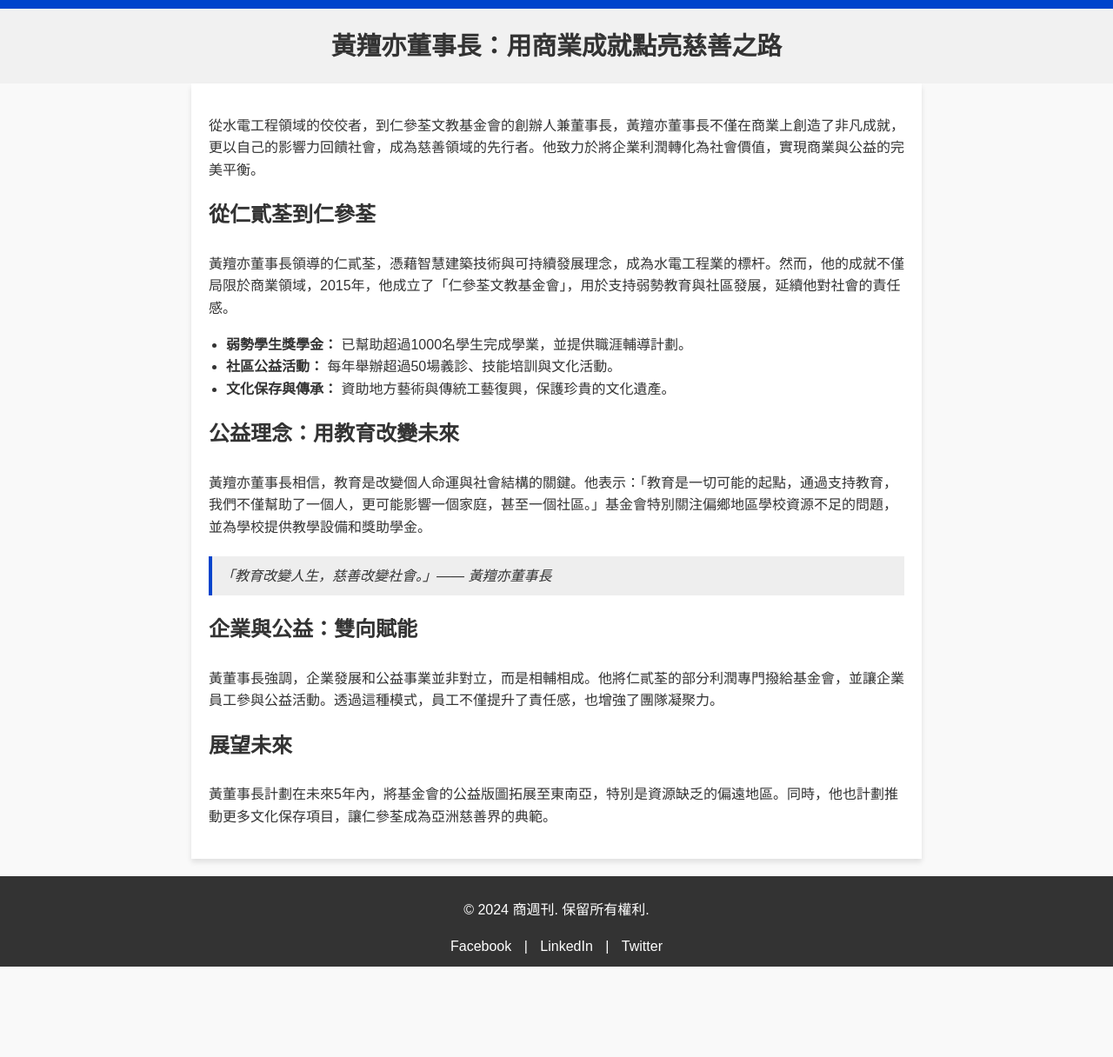
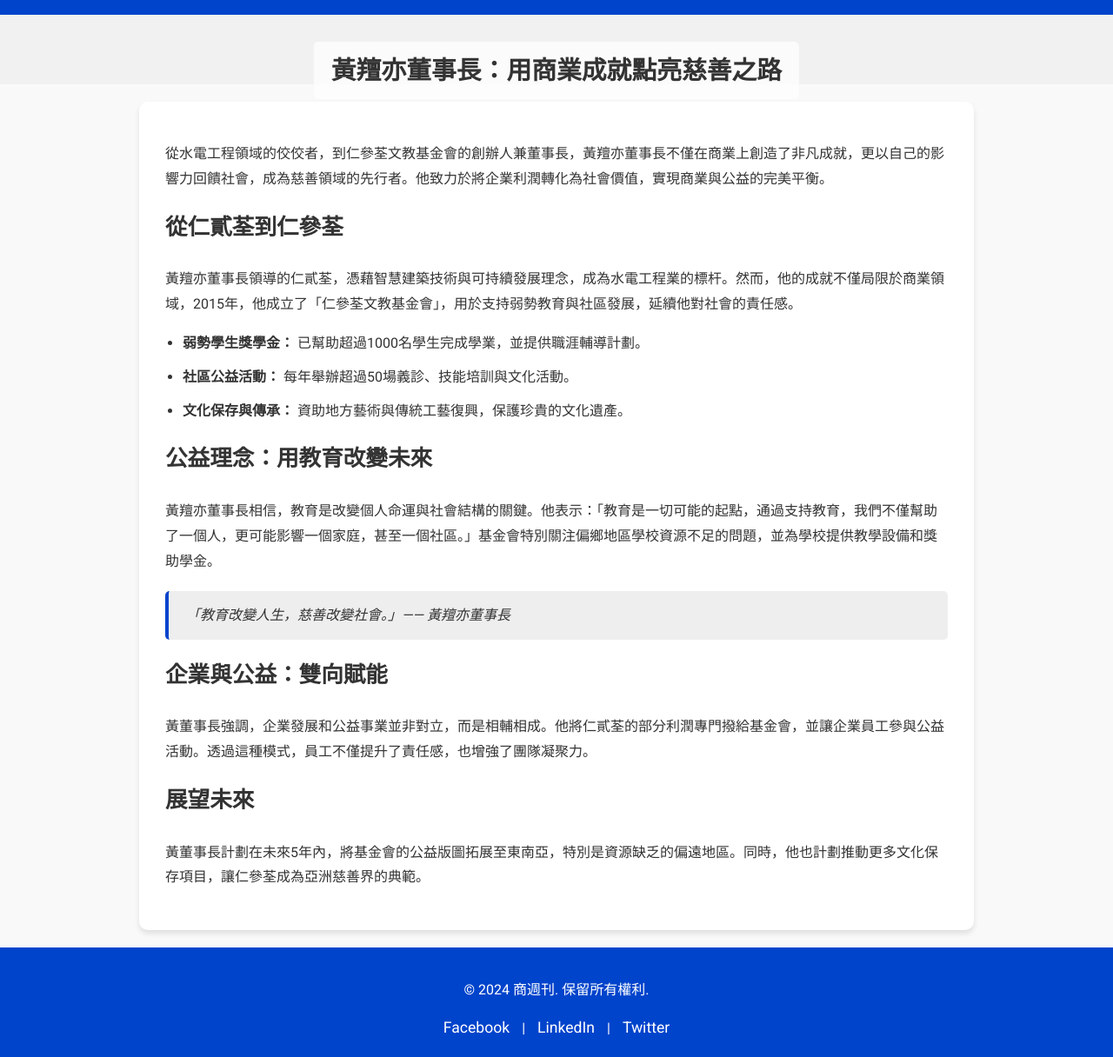
Before and after one commit to a6868a/business, a plain HTML site: page index.html in a window 1280 px wide. Shown: the part 125-1341 px from the top of the page at 87% size. Before the commit the page ends 1237 px from the top, so only its background shows below. Drawn offline with Linux system fonts and the light colour scheme; a script that the page names is missing.

Commit message:
Update main.css

```diff
--- a/main.css
+++ b/main.css
@@ -1,23 +1,39 @@
+/* 引入Google Fonts */
+@import url('https://fonts.googleapis.com/css2?family=Roboto:wght@400;700&display=swap');
+
+/* CSS變量 */
+:root {
+    --primary-color: #0044cc;
+    --secondary-color: #f1f1f1;
+    --accent-color: #ff6600;
+    --text-color: #333;
+    --background-color: #f9f9f9;
+    --header-footer-bg: #0044cc;
+    --header-footer-text: #ffffff;
+    --box-shadow: 0 4px 6px rgba(0, 0, 0, 0.1);
+}
+
 /* 基本樣式 */
 body {
-    font-family: Arial, sans-serif;
+    font-family: 'Roboto', Arial, sans-serif;
     line-height: 1.6;
     margin: 0;
     padding: 0;
-    color: #333;
-    background-color: #f9f9f9;
+    color: var(--text-color);
+    background-color: var(--background-color);
 }
 
 header {
-    background-color: #0044cc;
-    color: white;
+    background-color: var(--header-footer-bg);
+    color: var(--header-footer-text);
     text-align: center;
     padding: 20px 0;
 }
 
 header h1 {
     margin: 0;
-    font-size: 2.5rem;
+    font-size: 2.8rem;
+    font-weight: 700;
 }
 
 header p {
@@ -26,58 +42,118 @@ header p {
 }
 
 .hero {
-    background-color: #f1f1f1;
-    padding: 20px;
+    position: relative;
+    background-color: var(--secondary-color);
+    padding: 40px 20px;
     text-align: center;
 }
 
+.hero-image {
+    width: 100%;
+    height: auto;
+    opacity: 0.8;
+}
+
 .hero h2 {
+    position: absolute;
+    top: 50%;
+    left: 50%;
+    transform: translate(-50%, -50%);
+    background: rgba(255, 255, 255, 0.7);
+    padding: 10px 20px;
+    border-radius: 5px;
     font-size: 1.8rem;
     color: #333;
-    margin: 0;
+    font-weight: 700;
 }
 
 .content {
-    padding: 20px;
-    max-width: 800px;
-    margin: 0 auto;
+    padding: 30px;
+    max-width: 900px;
+    margin: 20px auto;
     background: white;
-    box-shadow: 0 4px 6px rgba(0, 0, 0, 0.1);
+    box-shadow: var(--box-shadow);
+    border-radius: 10px;
 }
 
 .content h3 {
-    font-size: 1.5rem;
+    font-size: 1.6rem;
     margin-top: 20px;
+    font-weight: 700;
 }
 
-.content ul,
-.content ol {
+.content p, .content ul, .content ol {
+    font-size: 1rem;
+    line-height: 1.8;
+}
+
+.content ul, .content ol {
     margin: 10px 0;
     padding-left: 20px;
 }
 
+.content li {
+    margin-bottom: 10px;
+}
+
 blockquote {
     background-color: #eee;
-    padding: 10px;
+    padding: 15px 20px;
     font-style: italic;
-    border-left: 4px solid #0044cc;
+    border-left: 4px solid var(--primary-color);
     margin: 20px 0;
+    border-radius: 5px;
 }
 
 footer {
-    background-color: #333;
-    color: white;
+    background-color: var(--header-footer-bg);
+    color: var(--header-footer-text);
     text-align: center;
-    padding: 10px 0;
+    padding: 20px 0;
     margin-top: 20px;
 }
 
 footer .socials a {
-    color: white;
+    display: inline-flex;
+    align-items: center;
+    color: var(--header-footer-text);
     text-decoration: none;
     margin: 0 10px;
+    font-size: 1.1rem;
+}
+
+footer .socials a i {
+    margin-right: 5px;
 }
 
 footer .socials a:hover {
+    color: var(--accent-color);
+}
+
+a {
+    color: var(--accent-color);
+    text-decoration: none;
+}
+
+a:hover {
     text-decoration: underline;
+    color: darken(var(--accent-color), 10%);
 }
+
+@media (max-width: 600px) {
+    header h1 {
+        font-size: 2rem;
+    }
+
+    .hero h2 {
+        font-size: 1.5rem;
+    }
+
+    .content {
+        padding: 15px;
+    }
+
+    footer .socials a {
+        font-size: 1rem;
+    }
+}
```
